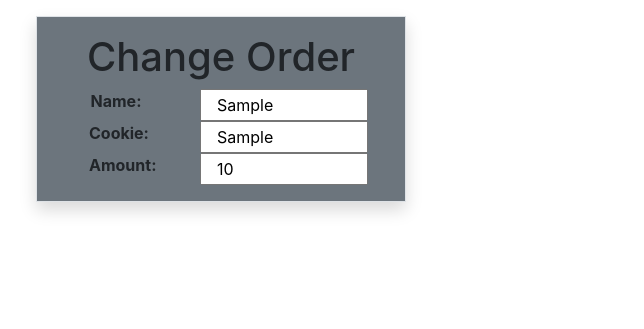
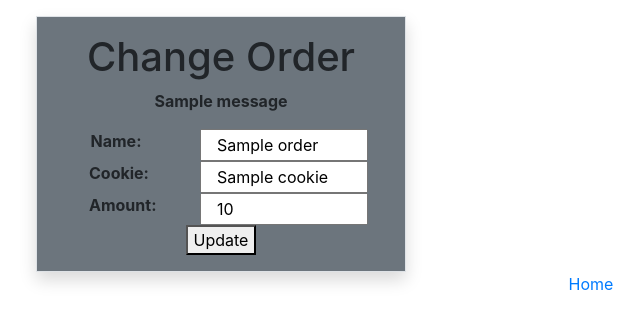
Before and after one commit to jake-odonnell/cookie_orders, a Flask app: template Flask_app/templates/change_order.html in a window 1280 px wide. Shown: the top 329 px of the page, without its empty margins (49-693 px from the left). Run offline with Flask 2, Linux system fonts and the light colour scheme; the template is opened without the code that fills it: most values are stand-ins (such as "Sample title", 1, 10 or a date in 2020); one stand-in notice (Sample message) is shown.

Commit message:
Final Project

```diff
--- a/Flask_app/templates/change_order.html
+++ b/Flask_app/templates/change_order.html
@@ -9,21 +9,31 @@
 </head>
 <body>
     <div class="container text-center">
-        <form action="/add-order" class="form border shadow col-4 p-3 mt-3 bg-secondary font-weight-bold">
+        <form action="/change-order" class="form border shadow col-4 p-3 mt-3 bg-secondary font-weight-bold" method="post">
             <h1>Change Order</h1>
+            {% with messages = get_flashed_messages() %}
+                {% if messages %}
+                    {% for message in messages %}
+                        <p>{{message}}</p>
+                    {% endfor %}
+                {% endif %}
+            {% endwith %}
             <div class="d-flex justify-content-around">
                 <label for="name" class="col-3">Name:</label>
-                <input class = "col-6" type="text" name="name" value={{order.name}}>
+                <input class = "col-6" type="text" name="name" value="{{order.name}}">
             </div>
             <div class="d-flex justify-content-around">
                 <label for="cookie" class="col-3">Cookie:</label>
-                <input class = "col-6" type="text" name="cookie" value={{order.cookie}}>
+                <input class = "col-6" type="text" name="cookie" value="{{order.cookie}}">
             </div>
             <div class="d-flex justify-content-around">
                 <label for="amount" class="col-3">Amount:</label>
                 <input class = "col-6" type="number" name="amount" value={{order.amount}}>
             </div>
+            <button type="submit">Update</button>
+            <input type="hidden" name="id" value="{{order.id}}">
         </form>
+        <a href="/orders" class="text-center">Home</a>
     </div>
 </body>
 </html>
--- a/Flask_app/templates/new_order.html
+++ b/Flask_app/templates/new_order.html
@@ -32,6 +32,7 @@
             </div>
             <button type="submit" class = "mt-3">Submit</button>
         </form>
+        <a href="/orders" class="text-center">Home</a>
     </div>
 </body>
 </html>
--- a/Flask_app/templates/orders.html
+++ b/Flask_app/templates/orders.html
@@ -28,8 +28,8 @@
             <tr>
                 <td>{{order.name}}</td>
                 <td>{{order.cookie}}</td>
-                <td>{{order.boxes}}</td>
-                <td><a href="/" class="link">Update</a></td>
+                <td>{{order.amount}}</td>
+                <td><a href="/update/{{order.id}}" class="link">Update</a></td>
             </tr>
             {% endfor %}
         </table>
```
Also changed, not shown: Flask_app/controllers/orders.py (+15 -0 lines), Flask_app/models/order.py (+7 -1 lines).
